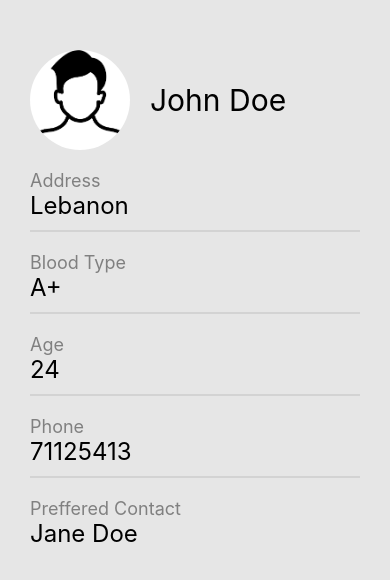
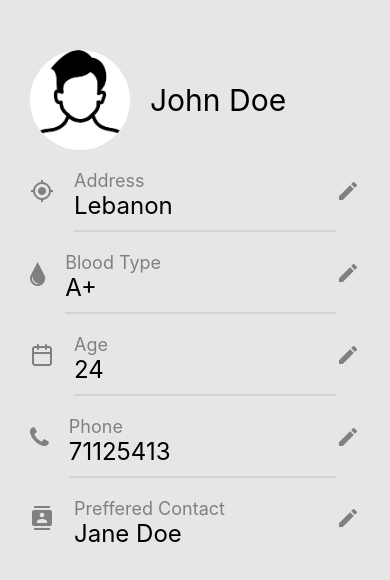
Before and after one commit to JeanPaul-AbiZeid/SOS, a React Native app in the folder SOS-ReactNative/: screen / in a window 390 px wide. Shown: the top 580 px of the page. Built offline with nearby package versions, Linux system fonts and the light colour scheme.

Commit message:
frontend: adding icons + aligning them with the info

```diff
--- a/SOS-ReactNative/components/Profile/Profile.js
+++ b/SOS-ReactNative/components/Profile/Profile.js
@@ -1,6 +1,10 @@
 import { Text, View, Image, ScrollView } from 'react-native';
 import React from "react";
 import styles from './styles';
+import { Fontisto } from '@expo/vector-icons';
+import { MaterialIcons } from '@expo/vector-icons';
+import { FontAwesome } from '@expo/vector-icons';
+import { Feather } from '@expo/vector-icons';
 
 export default function Profile() {
 
@@ -11,39 +15,49 @@ export default function Profile() {
             <Text style={styles.name}>John Doe</Text>
         </View>
 
-        <View>
+        <View style={styles.box}>
+            <MaterialIcons name="my-location" size={24} color="gray" />
             <View style={styles.infoContainer}>
                 <Text style={styles.title}>Address</Text>
                 <Text style={styles.info}>Lebanon</Text>
             </View>
+            <MaterialIcons name="edit" size={24} color="gray" />
         </View>
 
-        <View>
+        <View style={styles.box}>
+            <Fontisto name="blood-drop" size={24} color="gray" />
             <View style={styles.infoContainer}>
                 <Text style={styles.title}>Blood Type</Text>
                 <Text style={styles.info}>A+</Text>
             </View>
+            <MaterialIcons name="edit" size={24} color="gray" />
         </View>
 
-        <View>
+        <View style={styles.box}>
+            <Feather name="calendar" size={24} color="gray" />
             <View style={styles.infoContainer}>
                 <Text style={styles.title}>Age</Text>
                 <Text style={styles.info}>24</Text>
             </View>
+            <MaterialIcons name="edit" size={24} color="gray" />
         </View>
 
-        <View>
+        <View style={styles.box}>
+            <FontAwesome name="phone" size={24} color="gray" />
             <View style={styles.infoContainer}>
                 <Text style={styles.title}>Phone</Text>
                 <Text style={styles.info}>71125413</Text>
             </View>
+            <MaterialIcons name="edit" size={24} color="gray" />
         </View>
 
-        <View>
-            <View>
+        <View style={styles.box}>
+            <MaterialIcons name="contacts" size={24} color="gray" />
+            <View style={styles.margin}>
                 <Text style={styles.title}>Preffered Contact</Text>
                 <Text style={styles.info}>Jane Doe</Text>
             </View>
+            <MaterialIcons name="edit" size={24} color="gray" />
         </View>
 
       </ScrollView>
--- a/SOS-ReactNative/components/Profile/styles.js
+++ b/SOS-ReactNative/components/Profile/styles.js
@@ -36,6 +36,16 @@ const styles = StyleSheet.create({
     infoContainer: {
         borderBottomColor: 'lightgray',
         borderBottomWidth: 2,
+        marginLeft: 20,
+        flex: 1
+    },
+    box: {
+        flexDirection: 'row',
+        alignItems: 'center',
+    },
+    margin: {
+        marginLeft: 20,
+        flex: 1
     }
 
 });
```
